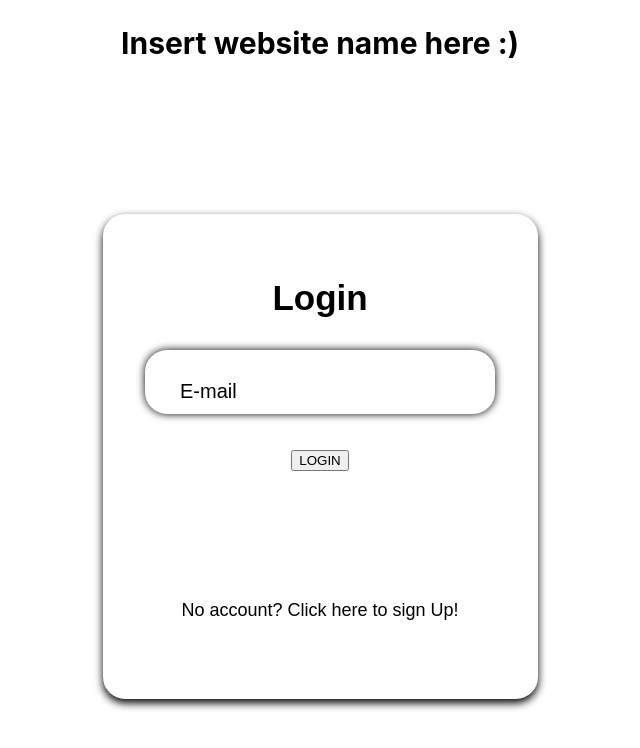
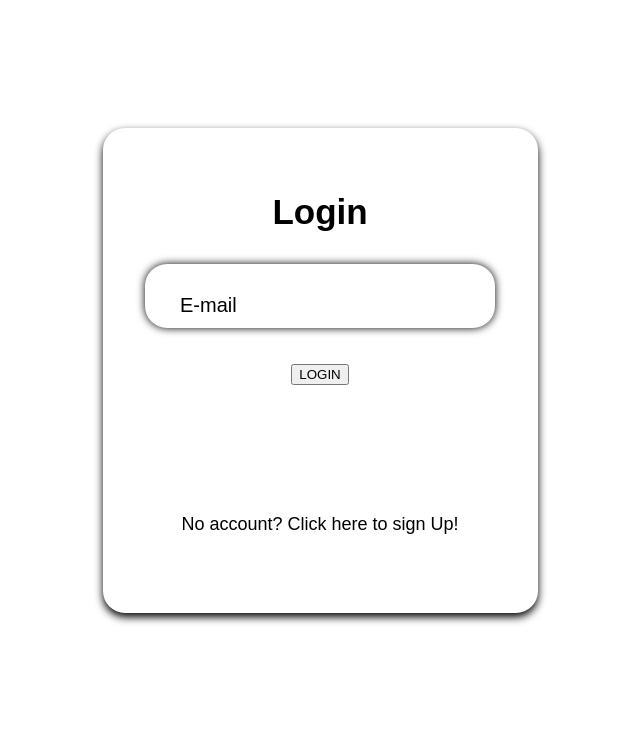
Before and after one commit to klocke1028/WCCI-Capstone-Project, a React (Create React App) app in the folder frontend/: page /LoginPage in a window 1280 px wide. Shown: the top 748 px of the page, without its empty margins (320-960 px from the left). Built offline with nearby package versions, Linux system fonts and the light colour scheme.

Commit message:
Account Creation

```diff
--- a/frontend/src/components/CreateAccountButton.js
+++ b/frontend/src/components/CreateAccountButton.js
@@ -0,0 +1,3 @@
+import React from "react";
+
+function CreateAccount() {}
--- a/frontend/src/components/LoginPage.js
+++ b/frontend/src/components/LoginPage.js
@@ -1,10 +1,10 @@
 import React from "react";
 import "./LoginPage.css";
+import LoginButton from "./LoginButton";
 
 function LoginPage() {
   return (
     <div>
-      <h2 className="login_page_header">Insert website name here :)</h2>
       <div className="login">
         <h4 className="login_form_header">Login</h4>
         <form className="login_form">
@@ -17,7 +17,7 @@ function LoginPage() {
               className="text_input"
             />
           </div>
-          <button type="submit">LOGIN</button>
+          <LoginButton />
         </form>
         <a className="link" href="/AccountRegistration">
           No account? Click here to sign Up!
```
Also changed, not shown: 1 other file (tests, documents, lock files or other folders).
